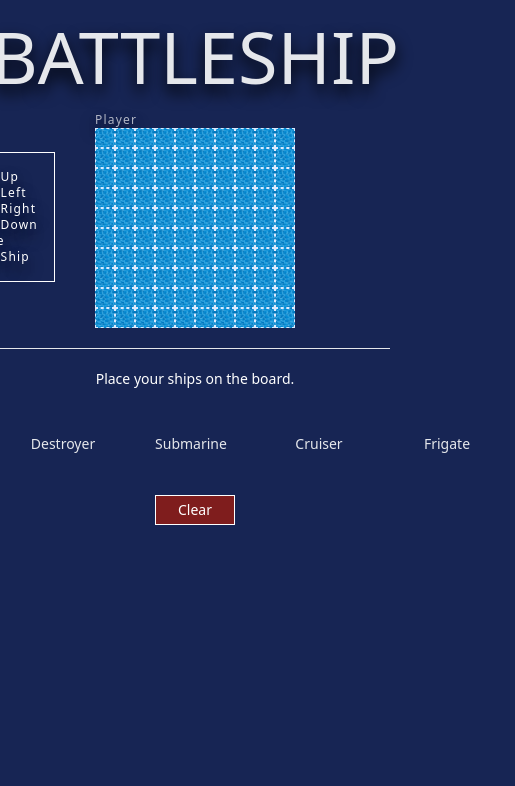
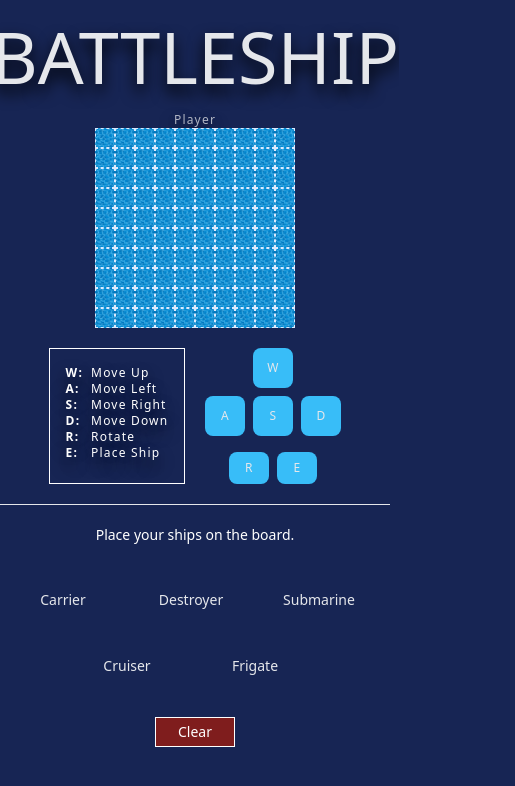
Before and after one commit to Naamee/battleship, a Vue app: page /battle in a window 390 px wide. Shown: the top 786 px of the page, 515 px wide, since content can reach past the window. Built offline with nearby package versions, Linux system fonts and the light colour scheme.

Commit message:
mobile-view updates

```diff
--- a/package.json
+++ b/package.json
@@ -7,7 +7,7 @@
     "dev": "vite",
     "build": "vite build",
     "predeploy": "npm run build",
-    "deploy": "battleship-static -d dist",
+    "deploy": "gh-pages -d dist",
     "preview": "vite preview",
     "test:unit": "vitest",
     "lint": "eslint . --ext .vue,.js,.jsx,.cjs,.mjs --fix --ignore-path .gitignore",
--- a/src/App.vue
+++ b/src/App.vue
@@ -3,5 +3,5 @@ import { RouterView } from 'vue-router'
 </script>
 
 <template>
-  <RouterView/>
+    <RouterView/>
 </template>
--- a/src/components/GameBoardComp.vue
+++ b/src/components/GameBoardComp.vue
@@ -2,6 +2,7 @@
 import { onUpdated } from 'vue'
 import { useGameStore } from '@/stores/GameStore';
 import CloseIcon from '@/components/icons/CloseIcon.vue'
+
 
 const props = defineProps({
   gameboard: Object
--- a/src/components/GameBoardPlayer.vue
+++ b/src/components/GameBoardPlayer.vue
@@ -120,9 +120,9 @@ onUpdated(() => {
 </script>
 
 <template>
-  <p>Player</p>
+  <p class="flex justify-center sm:flex-none sm:justify-normal">Player</p>
   <div ref="myBoard" tabindex="0" class="focus:outline-none">
-    <div v-for="(array, key) in props.gameboard" :key="key" class="flex">
+    <div v-for="(array, key) in props.gameboard" :key="key" class="flex justify-center sm:justify-normal">
       <div
         v-for="(element, index) in array"
         :key="index"
--- a/src/components/GameEnd.vue
+++ b/src/components/GameEnd.vue
@@ -1,13 +1,21 @@
 <script setup>
+import { useRouter } from 'vue-router';
 import { useGameStore } from '@/stores/GameStore';
 
 const gameStore = useGameStore();
+const router = useRouter();
+
+function newGame() {
+    router.push('/').then(() => { this.$router.go(0) });
+    gameStore.resetGame();
+}
+
 </script>
 
 <template>
     <div class="flex flex-col items-center justify-center bg-gradient-to-r from-indigo-900/90 to-indigo-800/90 py-8 px-24 border border-gray-100/25">
         <p v-if="gameStore.gameStatus.winner === 'player'" class="text-emerald-100 text-2xl">You Win!!</p>
         <p v-else class="text-white">Wow! You Lost!?</p>
-        <button @click="this.$router.go()" class="text-white/50 text-sm mt-2 animate-pulse hover:underline hover:animate-none hover:text-white">Play Again?</button>
+        <button @click="newGame()" class="text-white/50 text-sm mt-2 animate-pulse hover:underline hover:animate-none hover:text-white">Play Again?</button>
     </div>
 </template>
--- a/src/components/GameMain.vue
+++ b/src/components/GameMain.vue
@@ -4,6 +4,7 @@ import { useGameStore } from '@/stores/GameStore'
 import GameBoardPlayer from '@/components/GameBoardPlayer.vue'
 import GameBoardComp from '@/components/GameBoardComp.vue'
 import ShipControls from './ShipControls.vue'
+import ShipControlButtons from './ShipControlButtons.vue'
 
 const gameStore = useGameStore()
 const playerboard = ref(gameStore.playerboard.board)
@@ -28,8 +29,12 @@ watch(() => gameStore.playerboard.board, (newVal) => {
 <template>
   <div class="relative main-game-container">
     <div class="relative">
-      <ShipControls v-if="!gameStore.gameStarted" class="absolute right-60 top-10 w-max"/>
+      <ShipControls v-if="!gameStore.gameStarted" class="hidden sm:flex absolute right-60 top-10 w-max"/>
       <GameBoardPlayer :gameboard="playerboard" :shipClass="props.shipClass" />
+      <div class="flex mt-5">
+      <ShipControls v-if="!gameStore.gameStarted" class="sm:hidden block right-60 top-10 w-max"/>
+      <ShipControlButtons class="sm:hidden" v-if="!gameStore.gameStarted" />
+    </div>
     </div>
     <div v-if="gameStore.gameStarted">
       <GameBoardComp :gameboard="compboard" />
--- /dev/null
+++ b/src/components/ShipControlButtons.vue
@@ -0,0 +1,18 @@
+<template>
+  <div class="flex flex-col ml-5 items-center">
+    <button class="w-10 h-10 rounded-lg bg-sky-400 active:bg-sky-600 active:translate-y-0.5 text-gray-200">W</button>
+    <div class="flex mt-2">
+      <button class="w-10 h-10 rounded-lg bg-sky-400 active:bg-sky-600 active:translate-y-0.5 text-gray-200">A</button>
+      <button border class="ml-2 w-10 h-10 rounded-lg bg-sky-400 active:bg-sky-600 active:translate-y-0.5 text-gray-200">
+        S
+      </button>
+      <button class="ml-2 w-10 h-10 rounded-lg bg-sky-400 active:bg-sky-600 active:translate-y-0.5 text-gray-200">
+        D
+      </button>
+    </div>
+    <div class="flex mt-4">
+      <button class="w-10 h-8 rounded-lg bg-sky-400 active:bg-sky-600 active:translate-y-0.5 text-gray-200">R</button>
+      <button class="ml-2 w-10 h-8 rounded-lg bg-sky-400 active:bg-sky-600 active:translate-y-0.5 text-gray-200">E</button>
+    </div>
+  </div>
+</template>
--- a/src/components/ShipMain.vue
+++ b/src/components/ShipMain.vue
@@ -12,10 +12,9 @@ defineEmits(['placeShip'])
 
 <template>
     <ShipMessage v-if="gameStore.placedShips.length!==5" message="Place your ships on the board."/>
-    <div class="flex mt-5 justify-center ">
+    <div class="flex flex-wrap mt-5 justify-center ">
         <div v-for="([key, value]) in Object.entries(ships)" :key="key" class="flex mt-1">
             <div class="flex justify-center p-1 w-32">
-            <!--ship name-->
             <button @click="$emit('placeShip', [key, value])" class="mr-2 capitalize text-sm text-gray-200 hover:text-white transition ease-in-out duration-300 hover:scale-125 border border-transparent p-4 rounded-md hover:border-white  disabled:no-underline disabled:text-green-500 disabled:border-transparent disabled:scale-100" :disabled="placedShips.includes(key)">{{ key }}</button>
              </div>
     </div>
--- a/src/stores/GameStore.js
+++ b/src/stores/GameStore.js
@@ -82,6 +82,16 @@ export const useGameStore = defineStore('game', {
                 this.gameStatus.winner = 'player'
             }
         },
+        resetGame() {
+            this.playerboard.createBoard()
+            this.compboard.createBoard()
+            this.placedShips = []
+            this.gameStarted = false
+            this.gameStatus.gameEnded = false
+            this.gameStatus.winner = ''
+            this.playerTurn = false
+            this.compTurn = false
+        },
         playerAttack(x, y) {
             if (this.compboard.canAttack(x, y)) {
                 const result = this.compboard.receiveAttack(x, y);
--- a/src/views/BattleView.vue
+++ b/src/views/BattleView.vue
@@ -23,7 +23,7 @@ const fetchShipClass = (ship) => {
     <main class="mt-4">
       <GameMessage v-if="gameStore.gameStarted" />
       <GameMain :ship-class="shipClass" class="mt-5" />
-      <div v-if="!gameStore.gameStarted" class="flex flex-col items-center mt-5 border-t">
+      <div v-if="!gameStore.gameStarted" class="flex flex-col flex-wrap items-center mt-5 border-t">
         <ShipMain @place-ship="fetchShipClass" />
       </div>
     </main>
--- a/tailwind.config.js
+++ b/tailwind.config.js
@@ -14,7 +14,7 @@ export default {
         lg: '0 8px 16px var(--tw-shadow-color)',
       },
       backgroundImage: {
-        'water': "url('src/assets/water.jpg')",
+        'water': "url('@/assets/water.jpg')",
       },
     },
   },
```
